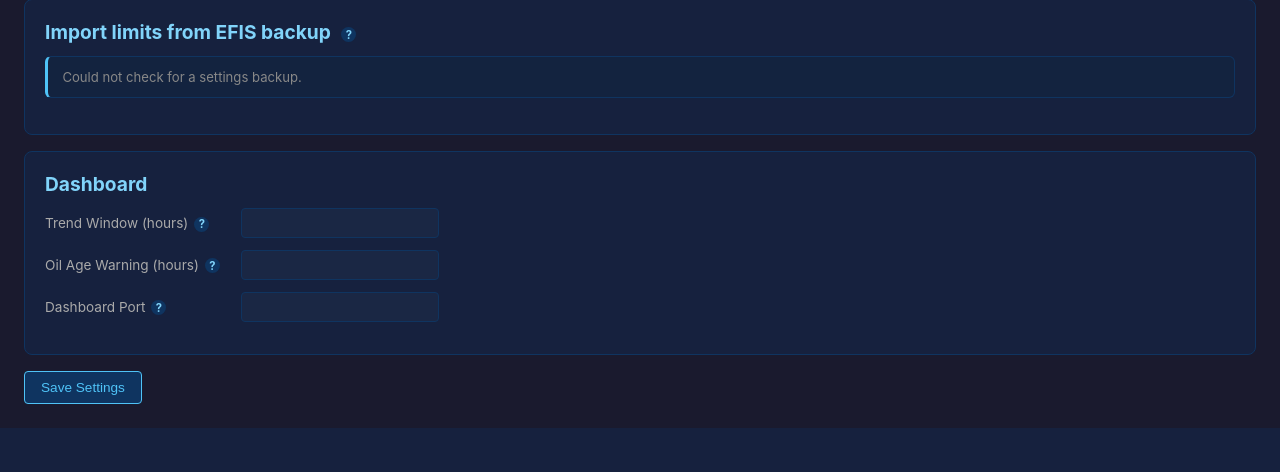
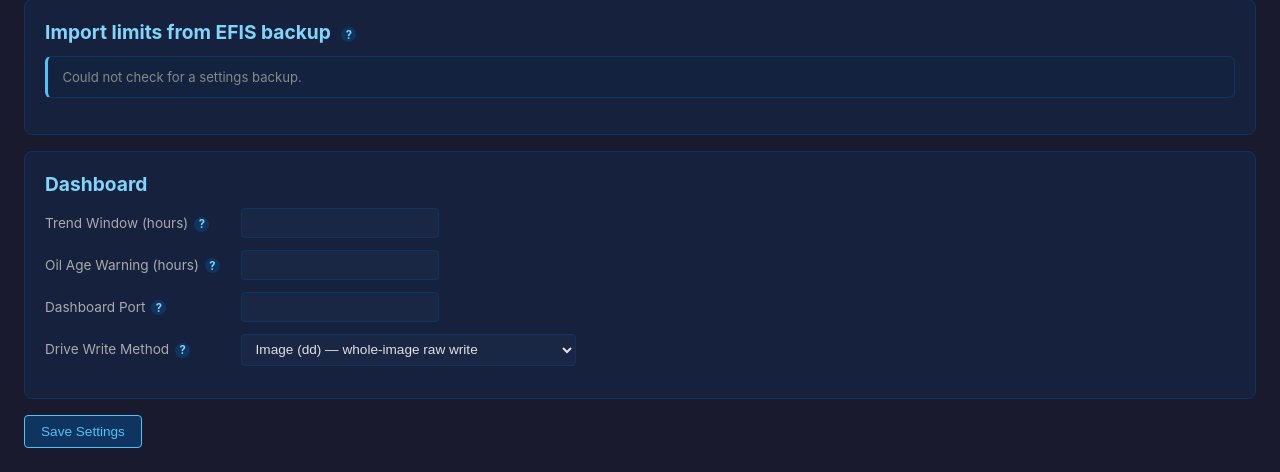
Before and after one commit to flightlead404/EFISDataManager, a Python web app: template src/efis_data_manager/dashboard/templates/settings.html in a window 1280 px wide. Shown: the part 910-1382 px from the top of the page. Before the commit the page ends 1338 px from the top, so only its background shows below. Run offline with Jinja, Linux system fonts and the light colour scheme; the template is opened without the code that fills it, so the values that code supplies are empty; some libraries are stand-ins or nearby versions.

Commit message:
dashboard: expose Drive Write Method (image vs rsync) in Settings
Add a "Drive Write Method" dropdown to the Settings > Dashboard card that reads/
writes the existing `image_write_enabled` config flag: "Image (dd)" (whole-image
raw write to the drive's partition) vs "Rsync (per-file)" (mount + copy changed
files). The flag was already read by `_perform_write` at drive-write time but
was config-file-only; this surfaces it so users can pick the mechanism that
suits their hardware. Help tooltip explains both paths, the dock/hub mid-write
reset caveat + automatic fallback to rsync, and that the choice takes effect on
the next Data Manager restart. Persists via the existing /api/config merge-save.

```diff
--- a/src/efis_data_manager/dashboard/templates/settings.html
+++ b/src/efis_data_manager/dashboard/templates/settings.html
@@ -154,6 +154,13 @@
         <label>Dashboard Port<span class="help" tabindex="-1">?<span class="tip">The local network port this dashboard runs on (default 5050); the address is http://localhost:&lt;port&gt;. Only change it if another program already uses 5050. After changing, restart the dashboard from the Data Manager menu.</span></span></label>
         <input type="number" id="dashboard_port">
     </div>
+    <div class="form-row">
+        <label>Drive Write Method<span class="help" tabindex="-1">?<span class="tip">How the Data Manager writes charts/nav to a USB drive. "Image (dd)" composes a full FAT32 image locally and writes it to the drive's raw partition in one pass — fast and avoids the macOS mount stall, but the whole image is written each time and a flaky USB link (e.g. some docks/hubs) can reset mid-write (it then falls back to Rsync automatically). "Rsync (per-file)" mounts the drive and copies only changed files. Use a direct USB port (not a dock/hub) for large Image writes. Takes effect on the next Data Manager restart.</span></span></label>
+        <select id="image_write_enabled">
+            <option value="true">Image (dd) — whole-image raw write</option>
+            <option value="false">Rsync (per-file) — mount and copy changed files</option>
+        </select>
+    </div>
 </div>
 
 <div style="margin-top: 1rem;">
@@ -256,6 +263,7 @@ fetch('/api/config')
         document.getElementById('trend_window_hours').value = config.trend_window_hours || 25;
         document.getElementById('oil_age_warning_hours').value = config.oil_age_warning_hours ?? 0;
         document.getElementById('dashboard_port').value = config.dashboard_port || 5050;
+        document.getElementById('image_write_enabled').value = (config.image_write_enabled ? 'true' : 'false');
 
         // Build threshold form
         fetch('/api/thresholds').then(r => r.json()).then(thresholds => {
@@ -381,6 +389,7 @@ function saveSettings() {
         trend_window_hours: parseInt(document.getElementById('trend_window_hours').value),
         oil_age_warning_hours: Math.max(0, parseFloat(document.getElementById('oil_age_warning_hours').value) || 0),
         dashboard_port: parseInt(document.getElementById('dashboard_port').value),
+        image_write_enabled: document.getElementById('image_write_enabled').value === 'true',
         aux_mapping: collectAuxMapping(),
     };
 
```
